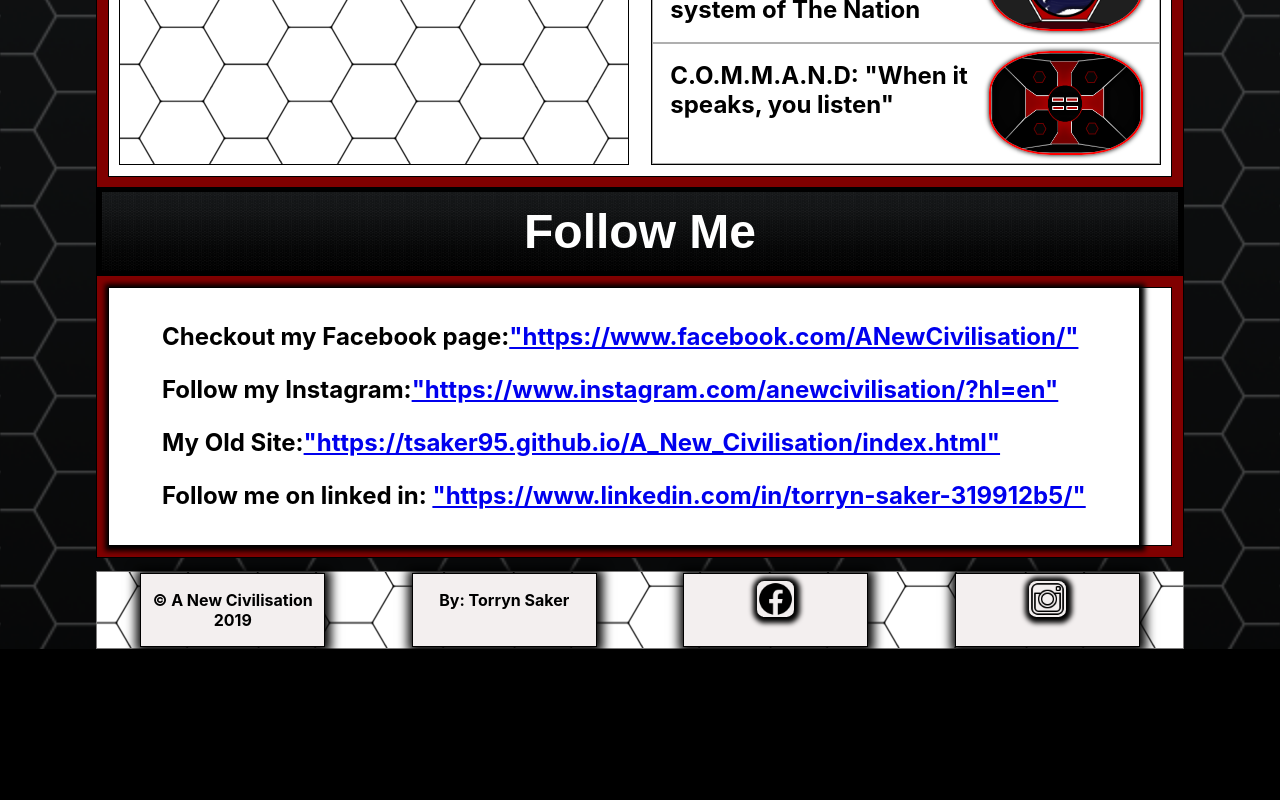
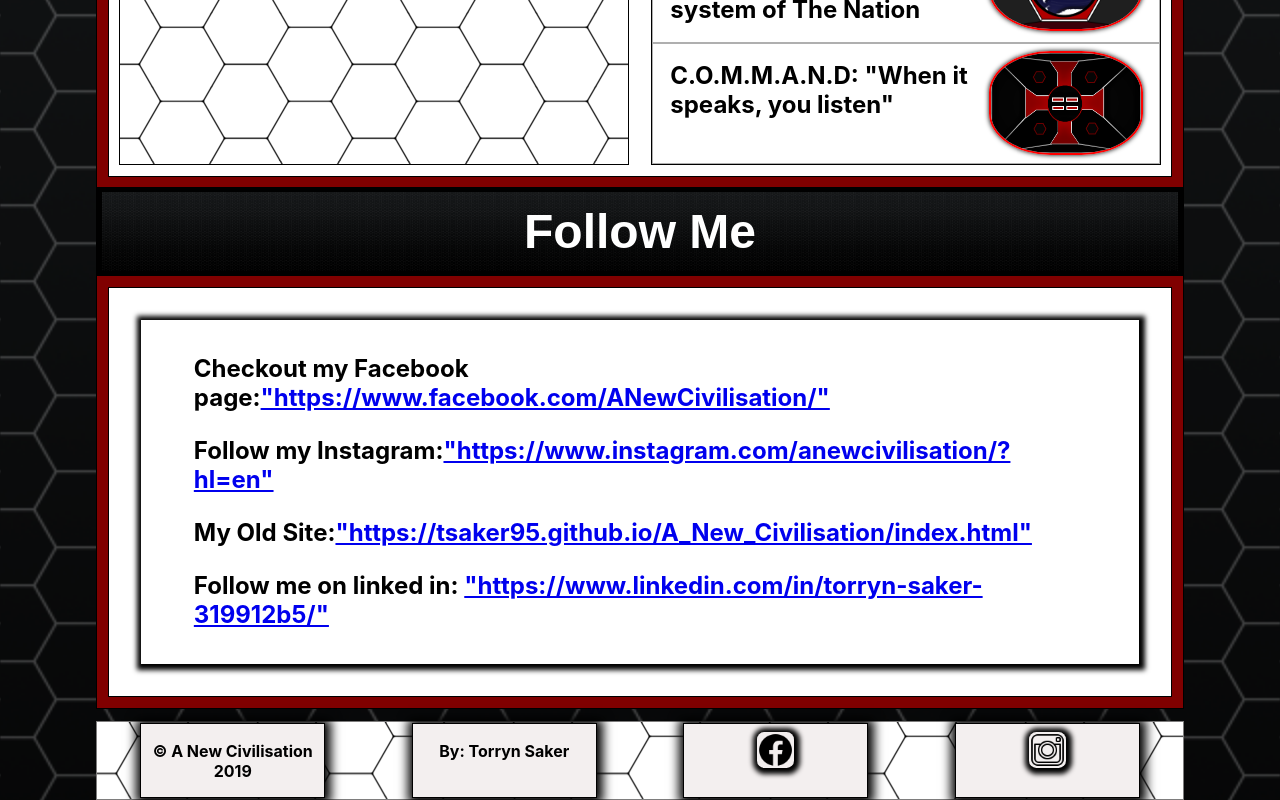
Before and after one commit to TSaker95/newciv-react-site, a React (Create React App) app: page / in a window 1280 px wide. Shown: the part 4480-5280 px from the top of the page. Before the commit the page ends 5129 px from the top, so only its background shows below. Built offline with nearby package versions, Linux system fonts and the light colour scheme.

Commit message:
last change before bed

```diff
--- a/src/App.css
+++ b/src/App.css
@@ -203,6 +203,17 @@ html {
   font-weight: bold;
   -webkit-box-shadow: 1px 1px 5px 5px black;
           box-shadow: 1px 1px 5px 5px black;
+}
+
+.sectiontextfollow {
+  padding: 1% 5% 1% 5%;
+  text-align: left;
+  font-size: 1.5rem;
+  font-weight: bold;
+  margin: 3%;
+  -webkit-box-shadow: 1px 1px 5px 5px black;
+          box-shadow: 1px 1px 5px 5px black;
+  width: 100%;
 }
 
 .footer {
--- a/src/App.js
+++ b/src/App.js
@@ -47,7 +47,7 @@ function App() {
           <h1 className="h1"> Follow Me</h1>
         </div>
         <div className="section">
-          <div className="sectiontext">
+          <div className="sectiontextfollow">
             <p>
               Checkout my Facebook page:
               <a href="https://www.facebook.com/ANewCivilisation/">
--- a/src/App.scss
+++ b/src/App.scss
@@ -178,6 +178,16 @@ html {
   font-size: 1.5rem;
   font-weight: bold;
   box-shadow: 1px 1px 5px 5px rgb(0, 0, 0);
+}
+
+.sectiontextfollow {
+  padding: 1% 5% 1% 5%;
+  text-align: left;
+  font-size: 1.5rem;
+  font-weight: bold;
+  margin: 3%;
+  box-shadow: 1px 1px 5px 5px rgb(0, 0, 0);
+  width: 100%;
 }
 
 .footer {
```
Also changed, not shown: 1 other file (tests, documents, lock files or other folders).
